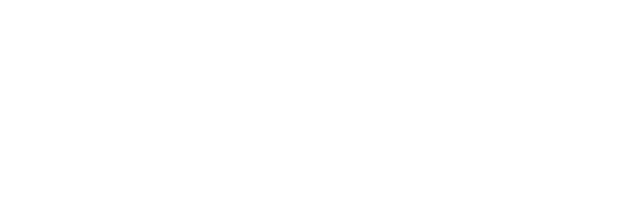
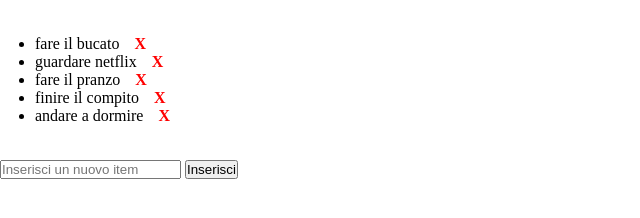
Before and after one commit to alessandro-falcone96/vue-todolist, a plain HTML site: page index.html in a window 1280 px wide. Shown: the whole page, without its empty margins (0-640 px from the left). Drawn offline with nearby package versions, Linux system fonts and the light colour scheme.

Commit message:
Aggiunto esercizio

```diff
--- a/css/style.css
+++ b/css/style.css
@@ -3,3 +3,16 @@
   padding: 0;
   box-sizing: border-box;
 }
+
+ul{
+  margin: 35px 35px;
+}
+ul li{
+  /* font-size: 30px; */
+}
+span{
+  margin-left: 15px;
+  color: red;
+  cursor: pointer;
+  font-weight: bold;
+}
--- a/index.html
+++ b/index.html
@@ -11,7 +11,13 @@
   </head>
   <body>
 
-    <main>
+    <main id="listaToDo">
+      <ul>
+        <li v-for="(item, index) in lista">{{item}}<span v-on:click="removeItem(index)">X</span></li>
+      </ul>
+
+      <input type="text" placeholder="Inserisci un nuovo item" v-model="newItem">
+      <button type="button" v-on:click="addItem">Inserisci</button>
 
     </main>
 
--- a/js/script.js
+++ b/js/script.js
@@ -1 +1,23 @@
-// Inserisci il codice qui
+var app = new Vue(
+  {
+    el: '#listaToDo',
+    data: {
+      newItem: "",
+      lista: [
+        'fare il bucato',
+        'guardare netflix',
+        'fare il pranzo',
+        'finire il compito',
+        'andare a dormire'
+      ]
+    },
+    methods: {
+      removeItem: function(itemIndex) {
+        this.lista.splice(itemIndex, 1);
+      },
+      addItem: function() {
+        this.lista.push(this.newItem);
+      }
+    }
+  }
+);
```
